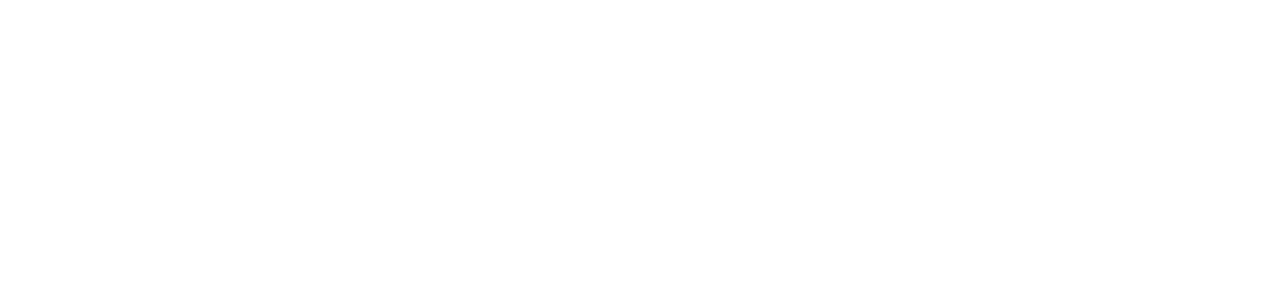
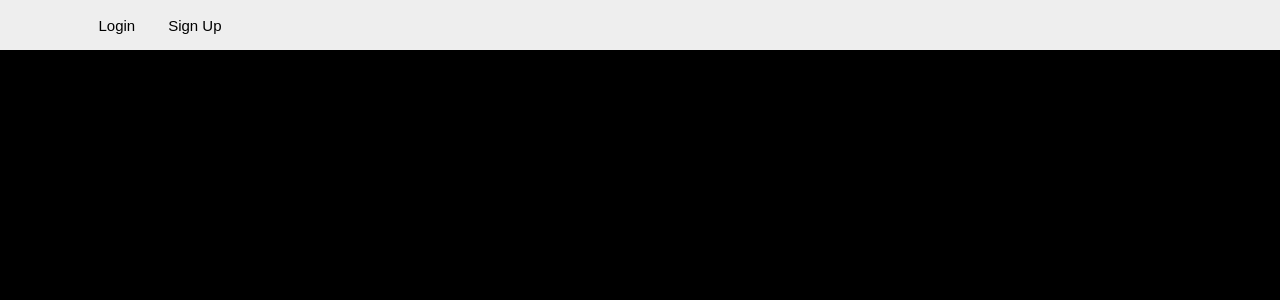
Before and after one commit to DorSarel/WeightLiftingTracker, a React (Create React App) app: page / in a window 1280 px wide. Shown: the top 300 px of the page. Built offline with nearby package versions, Linux system fonts and the light colour scheme; the HTML template or start-up script is replaced by a standard one.

Commit message:
Create Header component

```diff
--- a/package.json
+++ b/package.json
@@ -6,6 +6,7 @@
     "@testing-library/jest-dom": "^4.2.4",
     "@testing-library/react": "^9.3.2",
     "@testing-library/user-event": "^7.1.2",
+    "node-sass": "^4.13.1",
     "react": "^16.12.0",
     "react-dom": "^16.12.0",
     "react-scripts": "3.4.0"
--- a/src/App.js
+++ b/src/App.js
@@ -1,7 +1,12 @@
 import React from 'react';
+import Header from './components/Header';
 
 function App() {
-  return <div className='App'></div>;
+  return (
+    <div>
+      <Header />
+    </div>
+  );
 }
 
 export default App;
--- /dev/null
+++ b/src/components/Header/index.js
@@ -0,0 +1,25 @@
+import React from 'react';
+import './style.scss';
+
+const Header = () => {
+  return (
+    <header className='header'>
+      <nav className='nav'>
+        <ul className='nav__list'>
+          <li className='nav__list__item'>
+            <a className='nav__list__link' href='#'>
+              Login
+            </a>
+          </li>
+          <li className='nav__list__item'>
+            <a className='nav__list__link' href='#'>
+              Sign Up
+            </a>
+          </li>
+        </ul>
+      </nav>
+    </header>
+  );
+};
+
+export default Header;
--- /dev/null
+++ b/src/components/Header/style.scss
@@ -0,0 +1,33 @@
+.header {
+  background-color: #eee;
+  min-height: 5rem;
+  display: flex;
+}
+
+.nav {
+  display: flex;
+  width: 100%;
+}
+
+.nav__list {
+  list-style: none;
+  display: flex;
+  justify-content: center;
+  align-items: center;
+  flex: 0 0 25%;
+
+  &__item {
+    font-size: 1.5rem;
+
+    &:not(:last-child) {
+      margin-right: 0.8rem;
+    }
+  }
+
+  &__link:link,
+  &__link:visited {
+    text-decoration: none;
+    color: currentColor;
+    padding: 0.75rem 1.25rem;
+  }
+}
--- a/src/index.css
+++ b/src/index.css
@@ -15,6 +15,7 @@
 }
 
 body {
+  background-color: #000;
   font-family: sans-serif;
   font-weight: 400;
   line-height: 1.6;
```
Also changed, not shown: 1 other file (tests, documents, lock files or other folders).
